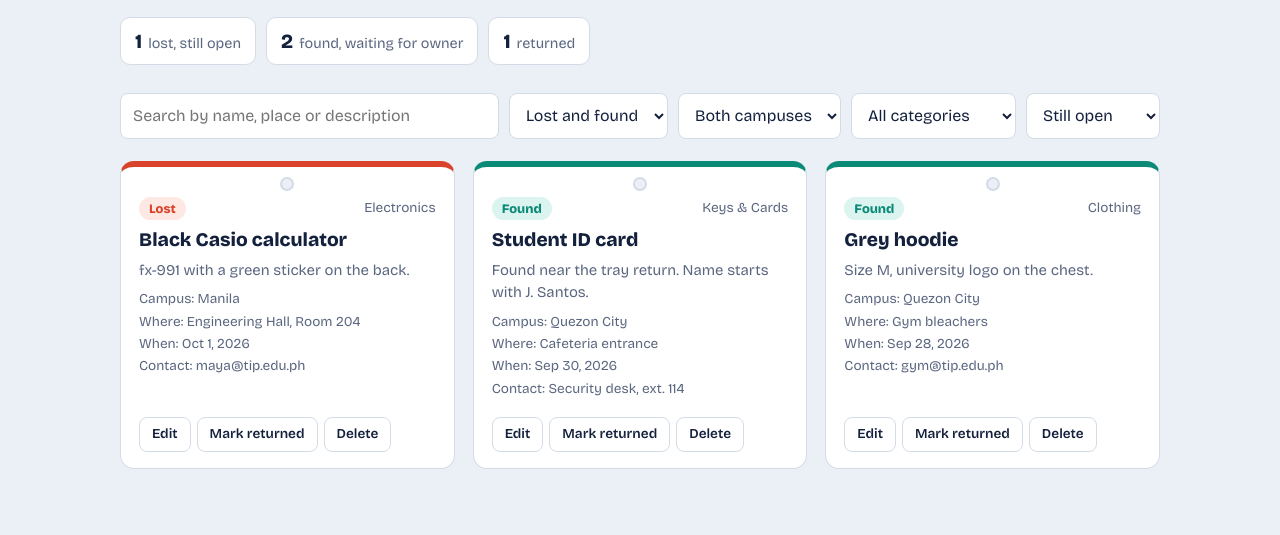
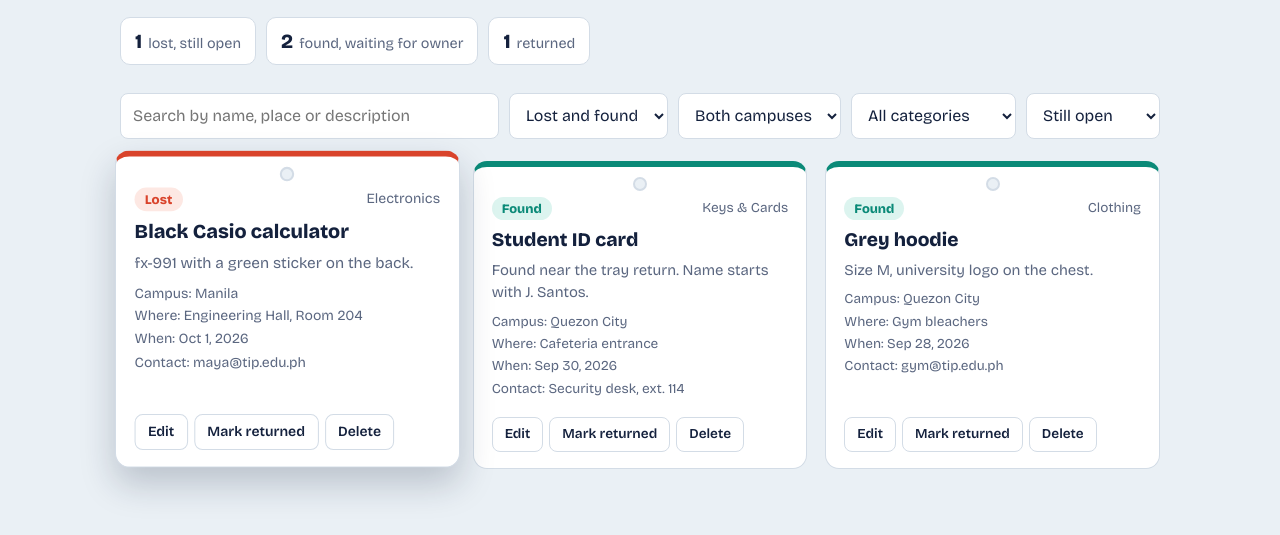
Before and after one commit to abduldidaagun6767/CITE006A-Final-Project, a plain HTML site: page index.html in a window 1280 px wide. In both pictures the pointer is over the element 287 px from the left and 495 px from the top of the page. Shown: the part 181-716 px from the top of the page. Drawn offline with nearby package versions, Linux system fonts and the light colour scheme.

Commit message:
Update files

```diff
--- a/style.css
+++ b/style.css
@@ -68,3 +68,11 @@ label{display:grid;gap:4px;font-size:.9rem;font-weight:600}
 #toast.show{opacity:1}
 @media (max-width:480px){.two{grid-template-columns:1fr}}
 @media (prefers-reduced-motion:reduce){*{transition:none!important}}
+
+/* Hover pop-up effect */
+.card{transition:transform .2s ease,box-shadow .2s ease,opacity .2s ease}
+.card:hover,.card:focus-within{transform:translateY(-6px) scale(1.03);box-shadow:0 16px 34px rgba(20,33,61,.22);z-index:2}
+.card.returned:hover,.card.returned:focus-within{opacity:1}
+.btn{transition:transform .15s ease,filter .15s ease,background .15s ease}
+.btn:hover{transform:translateY(-1px);filter:brightness(1.08)}
+.btn.ghost:hover{background:var(--bg)}
```
